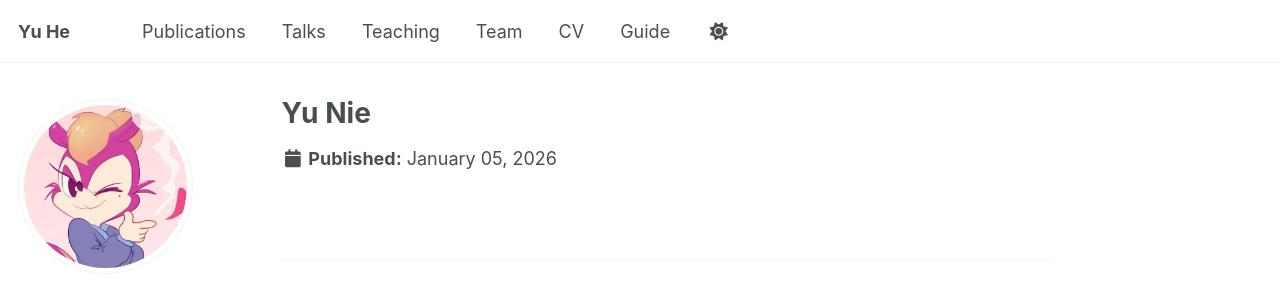
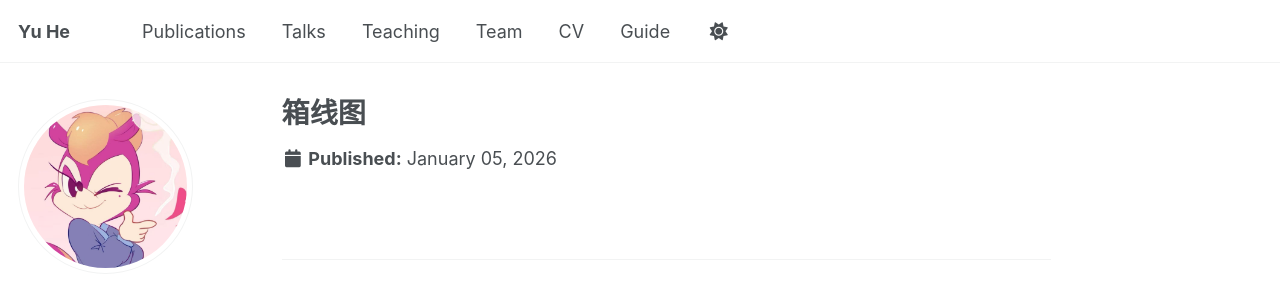
Before and after one commit to heyu35/heyu35.github.io, a Jekyll site: the page built from _portfolio/number 2.md, in a window 1280 px wide. Shown: the top 282 px of the page. Built offline with Jekyll 4.4.1, drawn with Linux system fonts in a browser that asks for light colours; a script that is not in the unit is left out.

Commit message:
Update number 2.md

```diff
--- a/_portfolio/number 2.md
+++ b/_portfolio/number 2.md
@@ -1,5 +1,5 @@
 ---
-title: "Yu Nie"
-excerpt: "I am a principal investigator specializing in psychosomatic medicine.<br/><img src='/images/nie.png'>"
+title: "箱线图"
+excerpt: "基于结局不同变量的特征比较。<br/><img src='/images/portfolio/data-analysis-visualization/Boxplot_Variables_Distribution_01.png'>"
 collection: portfolio
 ---
```
